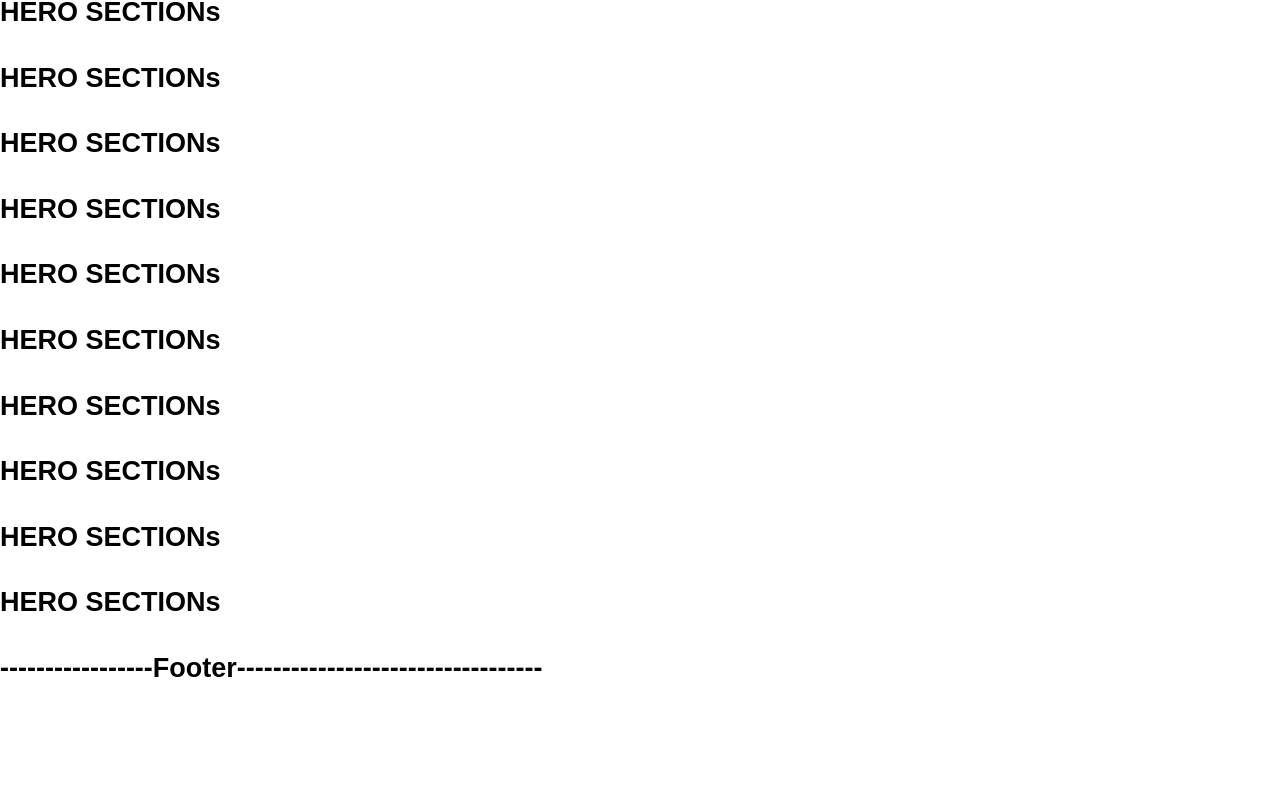
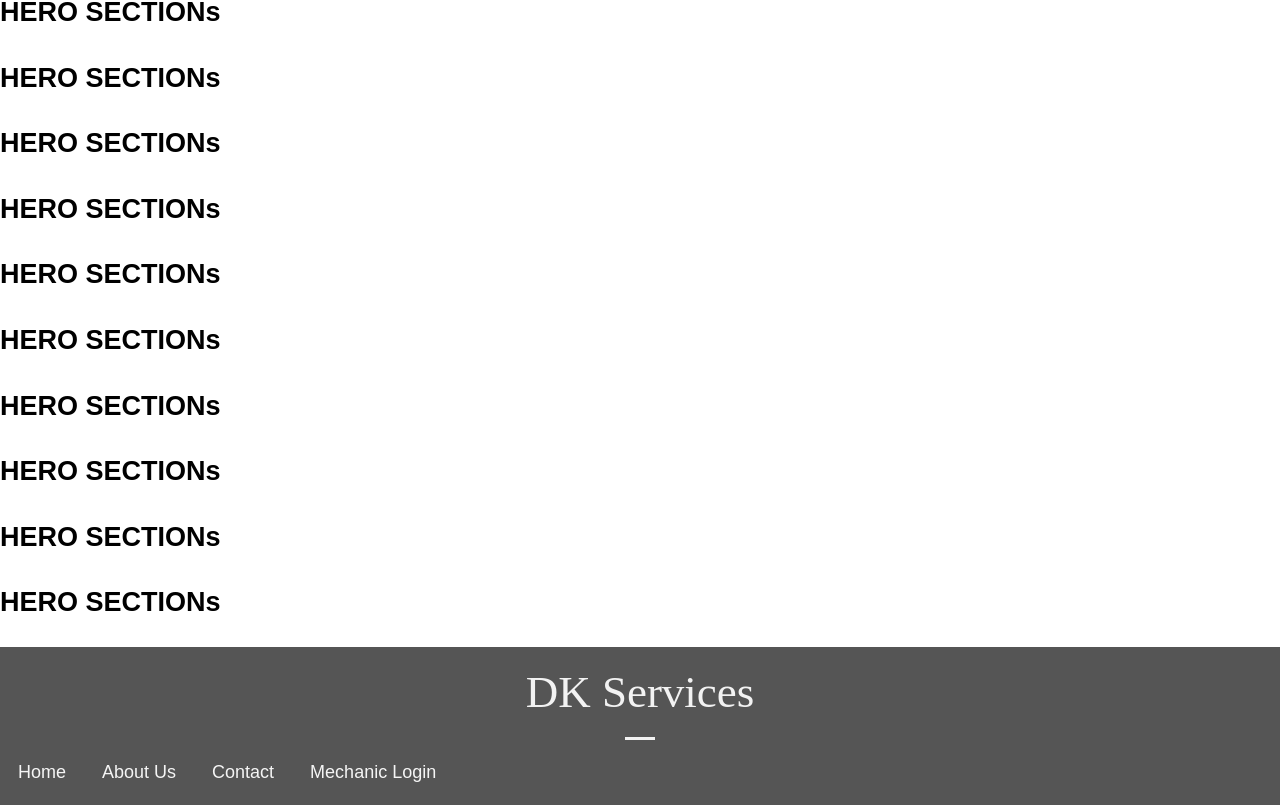
Before and after one commit to DawoodKamar/DK-services, a Next.js app: page / in a window 1280 px wide. Shown: the part 569-1374 px from the top of the page. Before the commit the page ends 1282 px from the top, so only its background shows below. Built offline with nearby package versions, Linux system fonts and the light colour scheme.

Commit message:
add a footer file and start building it

```diff
--- /dev/null
+++ b/components/Footer.js
@@ -0,0 +1,45 @@
+import Link from 'next/link';
+import styles from '../styles/footer.module.css';
+
+export default function Footer() {
+
+
+
+    return(
+        <div className={styles.footerbg}>
+            <div className={styles.wrapper}>
+                <div className={styles.top}>
+                    <Link href="/" className={styles.logo}> DK Services</Link>
+                </div>
+                <div className={styles.line}></div>
+                <nav className={styles.navbar} >
+                    <ul>
+                        <li>
+                            <Link href="/">
+                            Home
+                            </Link>
+                        </li>
+                        <li>
+                            <Link href="/about">
+                            About Us
+                            </Link>
+                        </li>
+                        <li>
+                            <Link href="/contact">
+                            Contact
+                            </Link>
+                        </li>
+                        <li>
+                            <Link href="/WorkOrder">
+                            Mechanic Login
+                            </Link>
+                        </li>
+                    </ul>
+
+                </nav>
+            </div>
+
+        </div>
+    );
+
+}
--- a/components/layout.js
+++ b/components/layout.js
@@ -1,6 +1,7 @@
 import styles from './layout.module.css';
 import Head from 'next/head';
 import Header from './header';
+import Footer from './Footer';
 
 export default function Layout({ children }) {
   return <div className={styles.container}>
@@ -15,9 +16,6 @@ export default function Layout({ children }) {
 
   <main>{children}</main>
 
-  <footer>
-    <div className="footer"><h2>-----------------Footer----------------------------------</h2></div>
-    {/* Add footer content here */}
-  </footer>
+  <Footer/>
 </div>;
 }
--- /dev/null
+++ b/styles/footer.module.css
@@ -0,0 +1,38 @@
+.footerbg {
+    background-color: var(--_bg);
+}
+
+.wrapper {
+    max-width: 1470px;
+    margin: auto;
+    justify-content: space-between;
+    align-items: center;
+    /* border: 20px solid red; */
+}
+
+.top {
+    width: 100%;
+    display: flex;
+}
+.logo {
+    font-family: Brush Script MT ,cursive;
+    font-size: 2.5rem;
+    color: var(--_logo-color);
+    padding: 0.5rem;
+    margin: auto;
+  }
+
+  .line {
+    width: 30px;
+    height: 3px;
+    background-color: var(--_logo-color);
+    margin: auto;
+  }
+
+  .navbar ul {
+    display: flex;
+    list-style: none;
+    gap: 2rem;
+    margin: 0;
+    padding: 1rem;
+  }
--- a/styles/global.css
+++ b/styles/global.css
@@ -1,5 +1,10 @@
 html,
 body {
+  --_bg: #555;
+  --_logo-color: #f2f2f2;
+  --_nav-links-color: whitesmoke;
+  --_nav-links-hover-color: lightgray;
+
   padding: 0;
   margin: 0;
   font-family: Arial, Helvetica, sans-serif;
@@ -12,13 +17,13 @@ body {
 }
 
 a {
-  color: whitesmoke;
+  color: var(--_nav-links-color);
   text-decoration: none;
 }
 
 a:hover {
   text-decoration: none;
-  color: lightgray;
+  color: var(--_nav-links-hover-color);
 }
 
 img {
--- a/styles/header.module.css
+++ b/styles/header.module.css
@@ -1,8 +1,4 @@
 .header {
-    --_bg: #555;
-    --_logo-color: #f2f2f2;
-    --_nav-links-color: #f2f2f2;
-
     position: sticky;
     top: 0;
     z-index: 100;
@@ -11,7 +7,7 @@
 
   .header.scrolled {
     opacity: 0.97;
-    height: 6rem;
+    height: 5rem;
   }
 
   .banner {
@@ -24,7 +20,7 @@
   }
 
   .banner.scrolled{
-    height: 6rem;
+    height: 5rem;
   }
 
 
```
